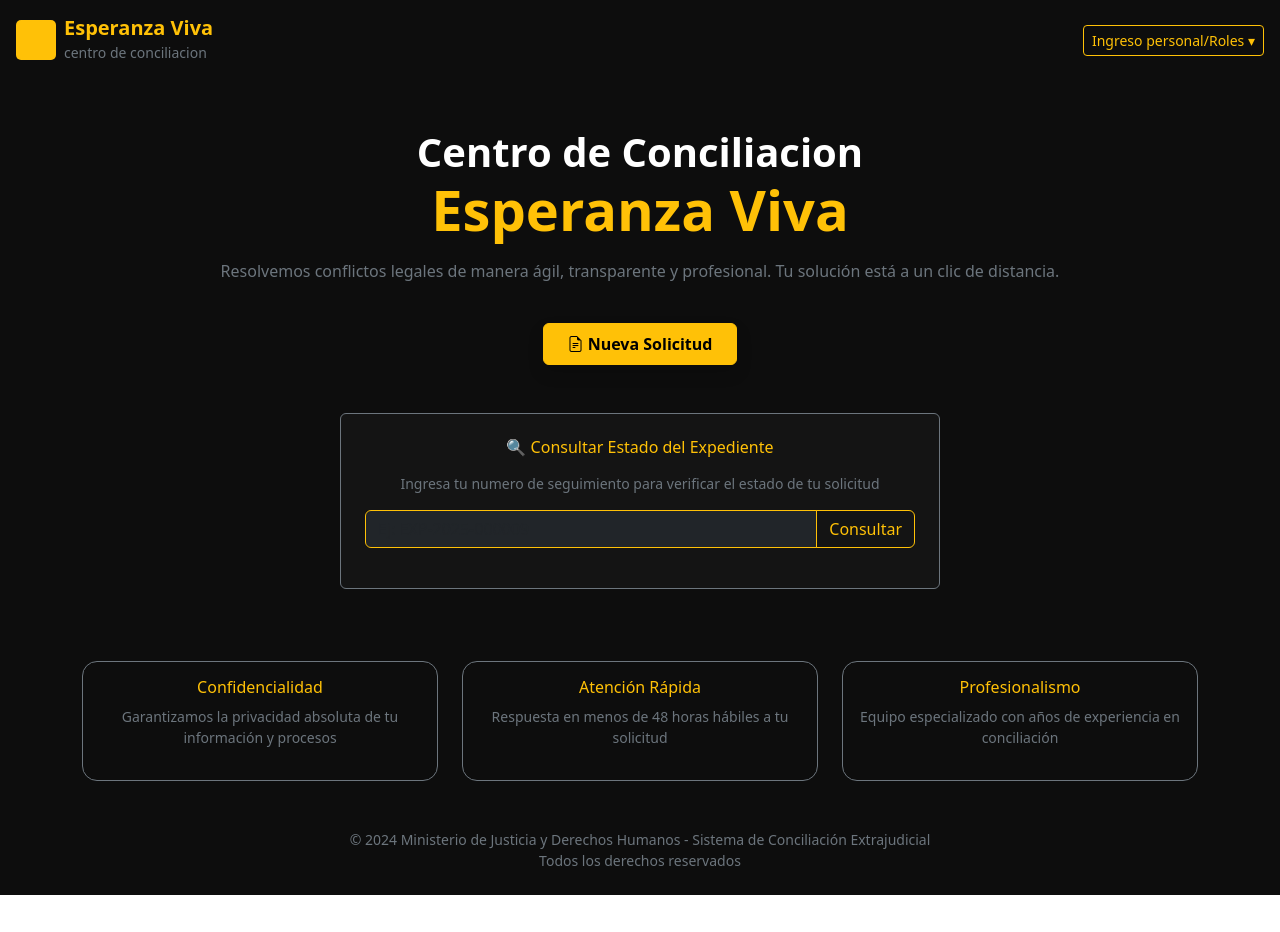
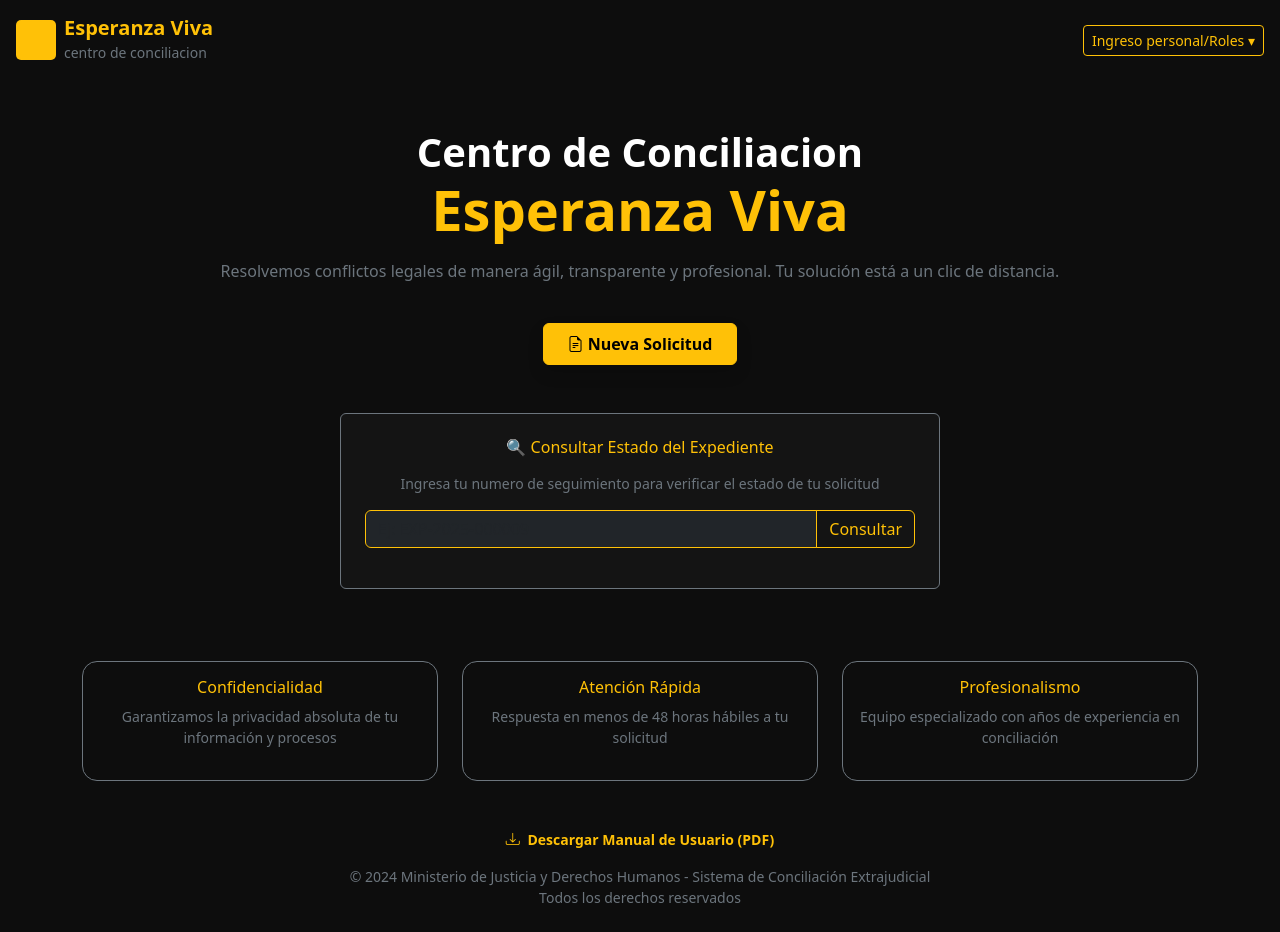
Before and after one commit to David-Q-M/Web-Conciliacion-Esperanza-Viva, an Angular app in the folder app-esperanza-viva/: page /consulta in a window 1280 px wide. Before the commit the page ends 895 px from the top, so only its background shows below. Built offline with nearby package versions, Linux system fonts and the light colour scheme.

Commit message:
Agregado botón de manual de usuario en el panel principal

```diff
--- a/app-esperanza-viva/src/app/components/consulta-expediente/consulta-expediente.html
+++ b/app-esperanza-viva/src/app/components/consulta-expediente/consulta-expediente.html
@@ -71,6 +71,13 @@
   </div>
 
   <footer class="text-center text-secondary mt-5 pb-4 small">
+    <div class="mb-3">
+      <a href="assets/docs/manual-usuario.pdf" download="Manual_Usuario_Esperanza_Viva.pdf"
+        class="text-warning text-decoration-none fw-bold">
+        <i class="bi bi-download me-1"></i> Descargar Manual de Usuario (PDF)
+      </a>
+    </div>
+
     © 2024 Ministerio de Justicia y Derechos Humanos - Sistema de Conciliación Extrajudicial<br>
     Todos los derechos reservados
   </footer>
```
Also changed, not shown: 1 other file (tests, documents, lock files or other folders).
